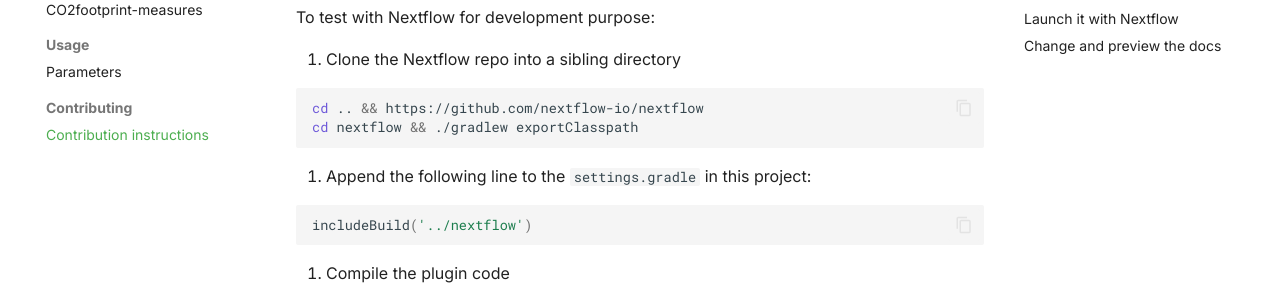
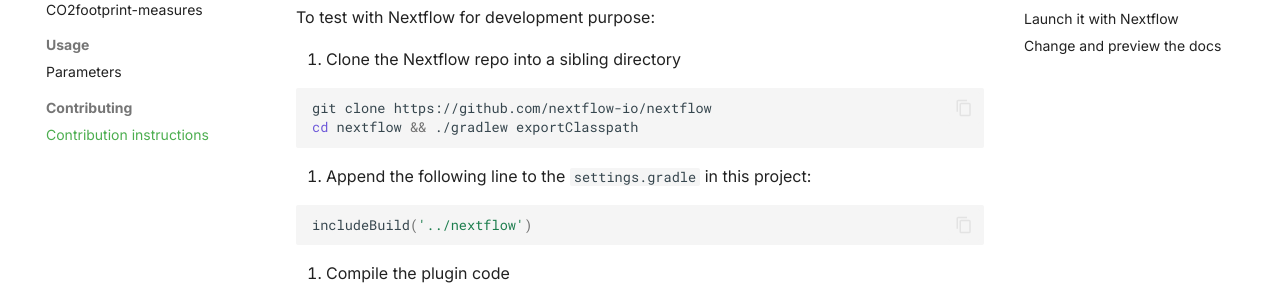
Before and after one commit to nextflow-io/nf-co2footprint, an MkDocs documentation site: the page built from docs/contributing/setup.md, in a window 1280 px wide and 900 px high, scrolled down 608 px. Shown: the part 161-453 px from the top of the window. Built offline with MkDocs 1.6.1 and Material for MkDocs 9.7.7, drawn with Linux system fonts in a browser that asks for light colours; comment, search, counter and statistics services are not loaded.

Commit message:
fix git command

````diff
--- a/docs/contributing/setup.md
+++ b/docs/contributing/setup.md
@@ -37,7 +37,7 @@
 1. Clone the Nextflow repo into a sibling directory
 
    ```bash
-   cd .. && https://github.com/nextflow-io/nextflow
+   git clone https://github.com/nextflow-io/nextflow
    cd nextflow && ./gradlew exportClasspath
    ```
 
````
